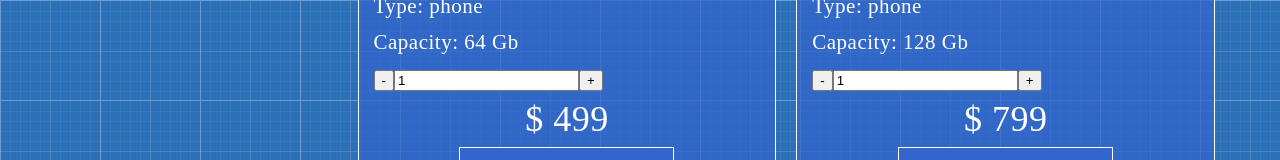
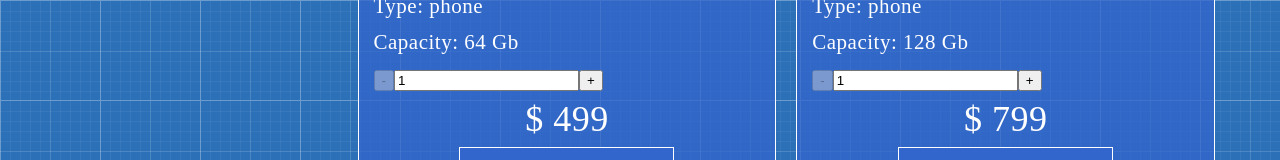
Before and after one commit to YuliaKhomenko/work-shop-project, a React (Create React App) app: page / in a window 1280 px wide. Shown: the part 400-560 px from the top of the page. Built offline with nearby package versions, Linux system fonts and the light colour scheme.

Commit message:
add diabling for bottons

```diff
--- a/src/App/Main/Products/ProductsListItem.js
+++ b/src/App/Main/Products/ProductsListItem.js
@@ -53,9 +53,15 @@ class ProductsListItem extends Component {
                 <div className="product-type">Type: {type}</div>
                 <div className="product-capacity">Capacity: {capacity} Gb</div>
                 <div className="product-quantity">
-                    <button onClick={()=>this.onDecrementClick()}>-</button>
+                    <button
+                        onClick={()=>this.onDecrementClick()}
+                        disabled={this.state.productsCount <= 1}
+                    >-</button>
                     <input type="text" value={this.state.productsCount} readOnly/>
-                    <button onClick={()=>this.onIncrementClick()}>+</button>
+                    <button
+                        onClick={()=>this.onIncrementClick()}
+                        disabled={this.state.productsCount >= 10}
+                    >+</button>
                 </div>
                 <div className="product-price">$ {price}</div>
                 <button className="btn-add-to-cart">Add to cart</button>
```
